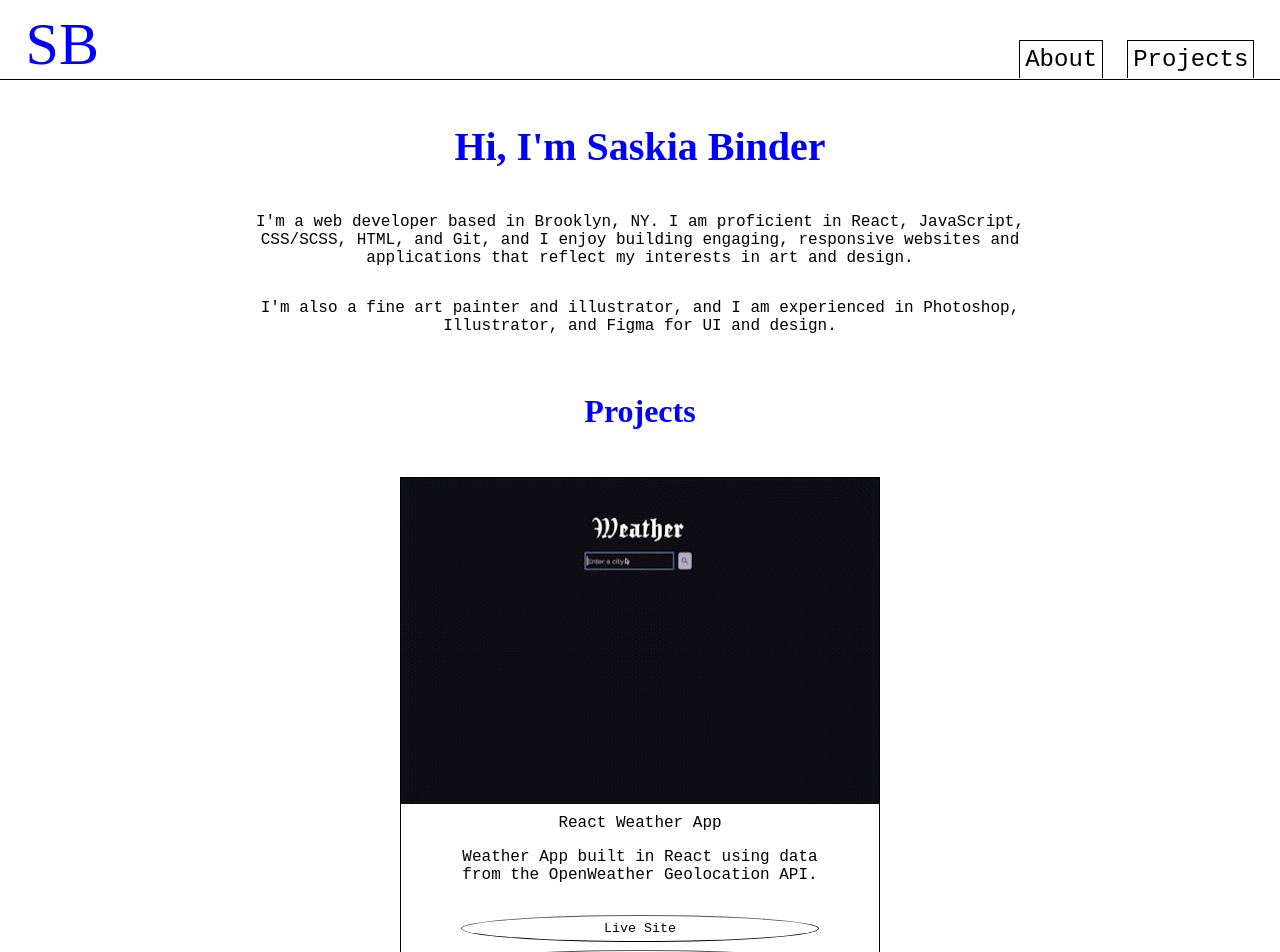
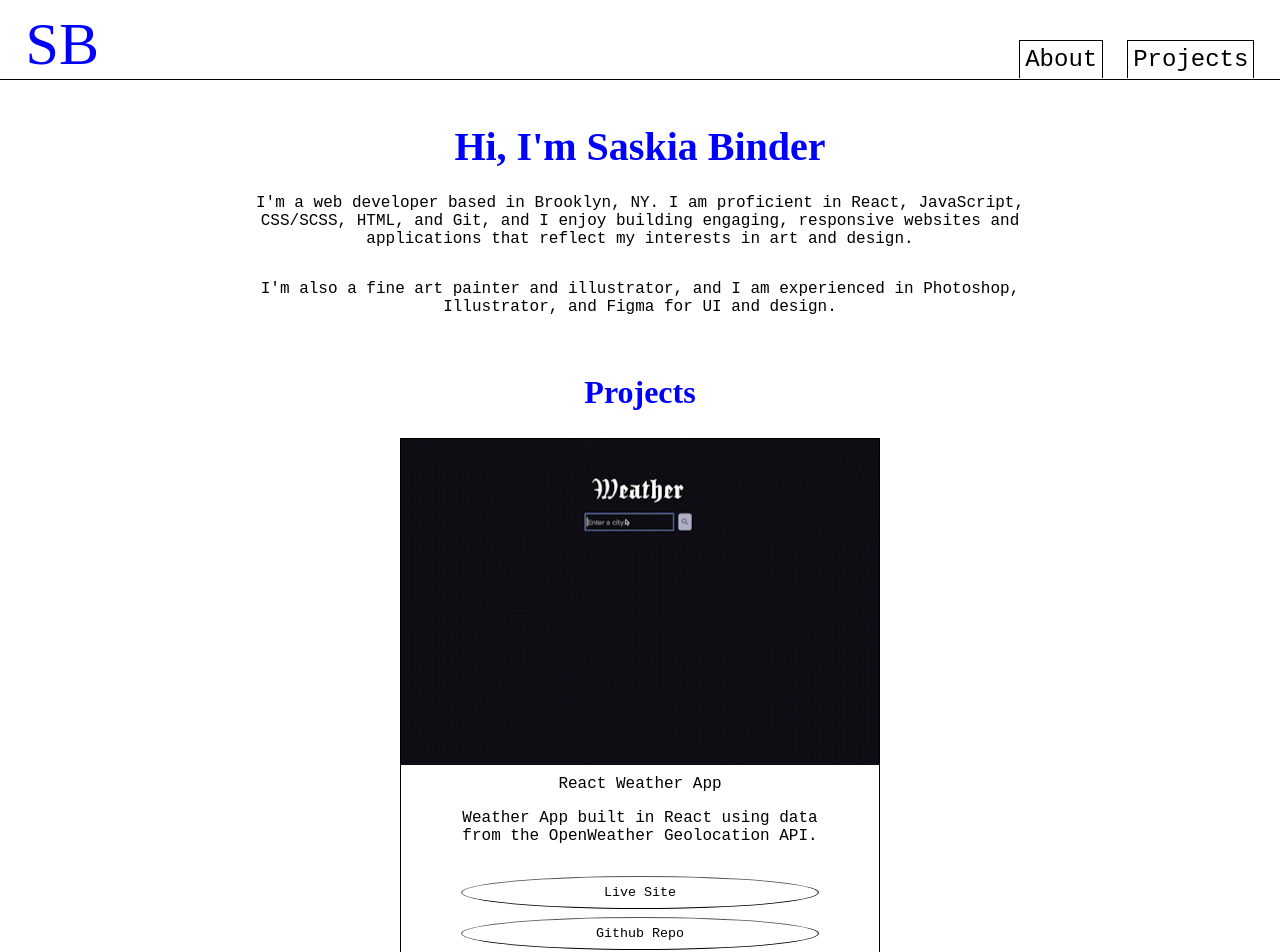
Before and after one commit to saskiabt/portfolio, a React (Create React App) app: page / in a window 1280 px wide. Shown: the top 952 px of the page. Built offline with nearby package versions, Linux system fonts and the light colour scheme; a web font is replaced by a local one.

Commit message:
styling updates

```diff
--- a/src/styles.css
+++ b/src/styles.css
@@ -29,6 +29,8 @@ body {
   font-family: "Victorianna";
   font-size: 2em;
   color: blue;
+  -webkit-margin-after: 0.2em;
+          margin-block-end: 0.2em;
 }
 
 p {
@@ -72,7 +74,7 @@ p {
   font-family: roboto-mono, monospace;
   font-weight: 200;
   font-style: normal;
-  padding: 5px;
+  padding: 8px;
   width: 75%;
   cursor: pointer;
   border-width: 0.1px;
--- a/src/styles.scss
+++ b/src/styles.scss
@@ -37,6 +37,7 @@ body {
   font-family: "Victorianna";
   font-size: 2em;
   color: blue;
+  margin-block-end: 0.2em;
 }
 
 p {
@@ -71,7 +72,7 @@ p {
   font-family: roboto-mono, monospace;
   font-weight: 200;
   font-style: normal;
-  padding: 5px;
+  padding: 8px;
   width: 75%;
   cursor: pointer;
   border-width: 0.1px;
```
Also changed, not shown: 1 other file (tests, documents, lock files or other folders).
